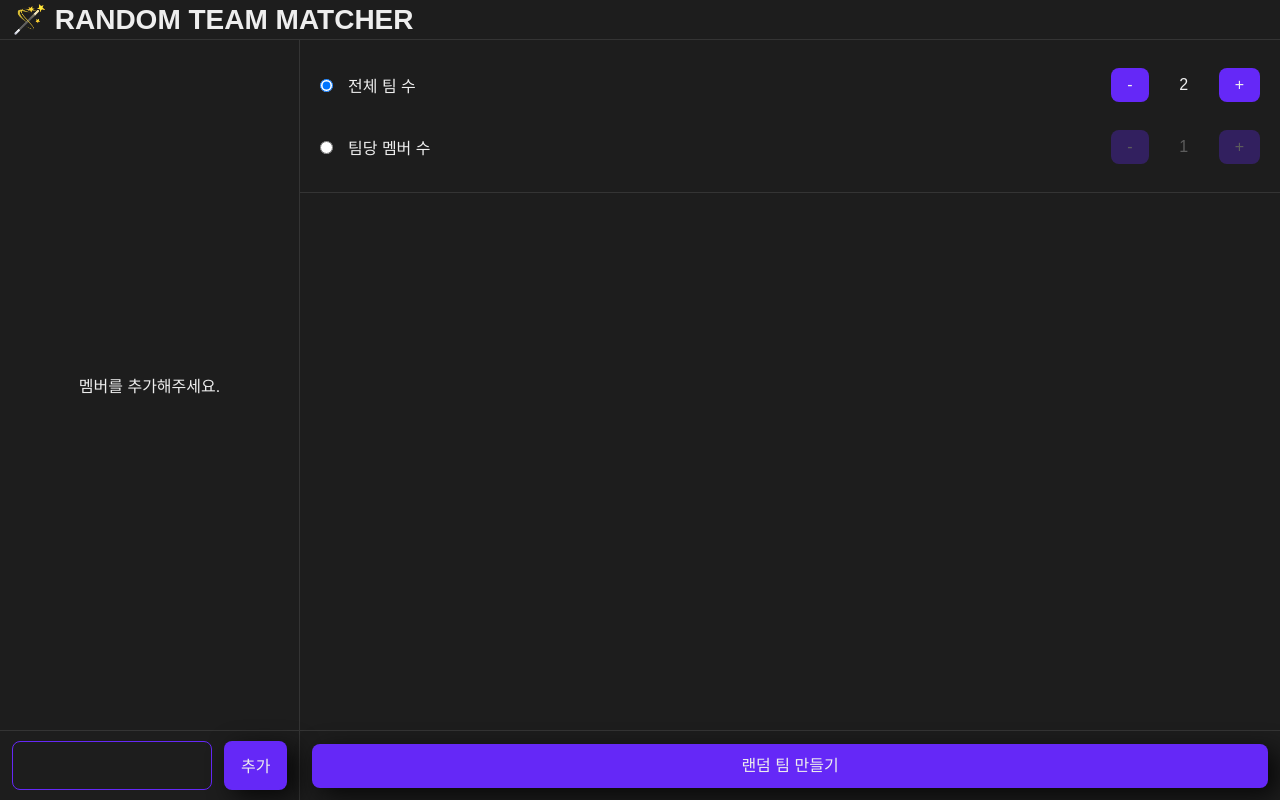
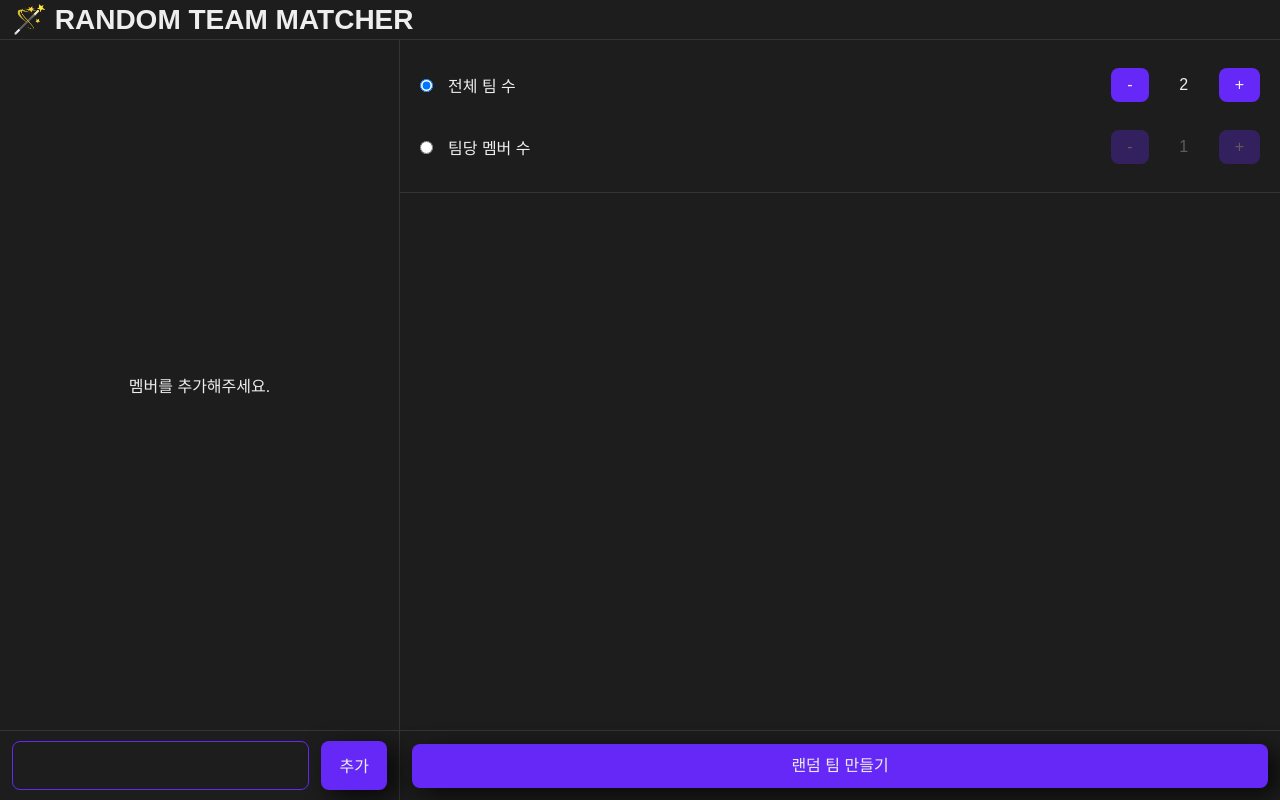
Before and after one commit to choiking10/random-team-matcher-ts, a React (Vite) app: page / in a window 1280 px wide. Built offline with nearby package versions, Linux system fonts and the light colour scheme.

Commit message:
fix: remove scroll

```diff
--- a/src/App.style.ts
+++ b/src/App.style.ts
@@ -5,7 +5,7 @@ import { styled } from 'styled-components';
 const titleHeight = '40px';
 
 export const H1 = styled.h1`
-  min-width: 900px;
+  min-width: 1000px;
   ${Mixin.flex('flex-start')};
   padding-left: 12px;
   height: ${titleHeight};
@@ -17,7 +17,7 @@ export const H1 = styled.h1`
 export const Layout = styled.div`
   ${Mixin.flex()};
   height: calc(100% - ${titleHeight});
-  min-width: 900px;
+  min-width: 1000px;
 
   & > * {
     height: 100%;
@@ -25,8 +25,8 @@ export const Layout = styled.div`
 `;
 
 export const LNB = styled.div`
-  width: 300px;
-  min-width: 300px;
+  width: 400px;
+  min-width: 400px;
 `;
 
 export const Content = styled.div`
--- a/src/components/Members/Members.style.ts
+++ b/src/components/Members/Members.style.ts
@@ -17,7 +17,7 @@ export const MembersWrapper = styled.div`
 
 export const Members = styled.ul`
   height: calc(100% - ${InputHeight});
-  overflow: scroll;
+  overflow: hidden;
   padding-top: 12px;
 `;
 
--- a/src/components/Teams/Teams.style.ts
+++ b/src/components/Teams/Teams.style.ts
@@ -17,7 +17,7 @@ export const TeamWrapper = styled.div`
   flex-wrap: wrap;
   gap: 20px;
   height: calc(100% - ${buttonHeight});
-  overflow: scroll;
+  overflow: hidden;
 `;
 
 export const Team = styled.div`
--- a/src/index.css
+++ b/src/index.css
@@ -1,7 +1,7 @@
 html,
 body,
 #root {
-  font-family: 'Black Han Sans', sans-serif;
+  font-family: sans-serif;
   -webkit-font-smoothing: antialiased;
   -moz-osx-font-smoothing: grayscale;
   height: 100%;
```
